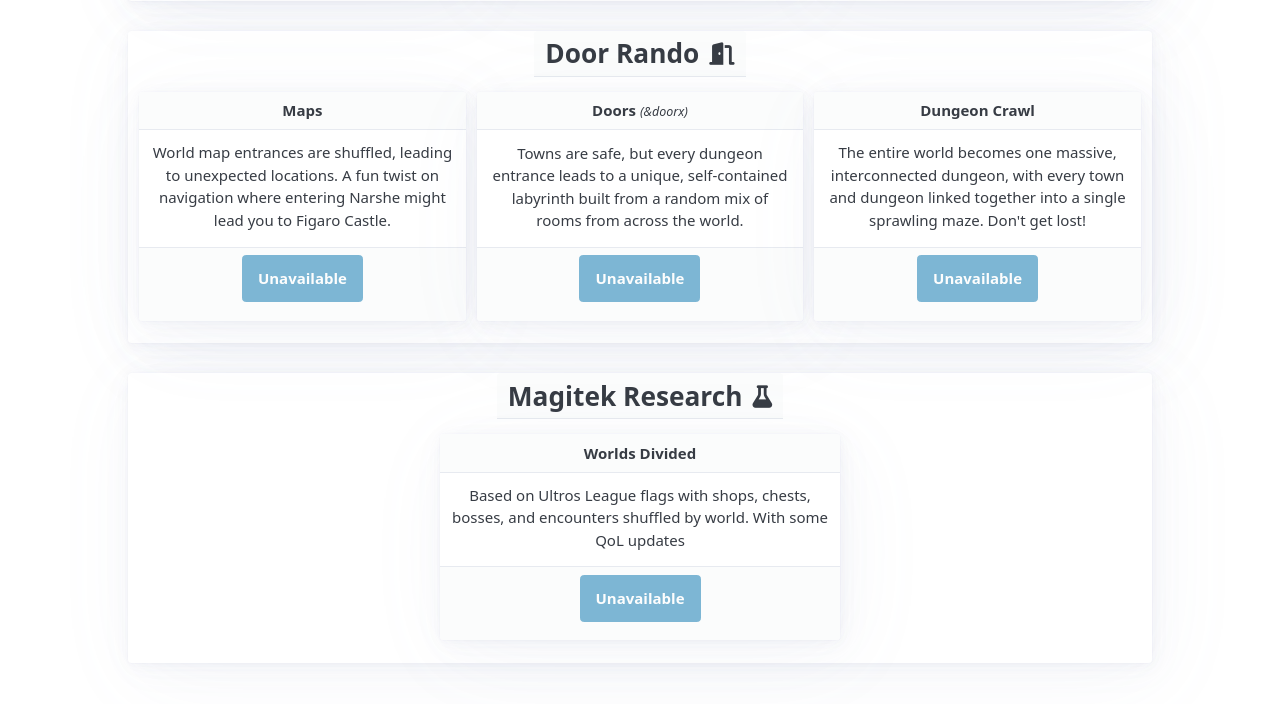
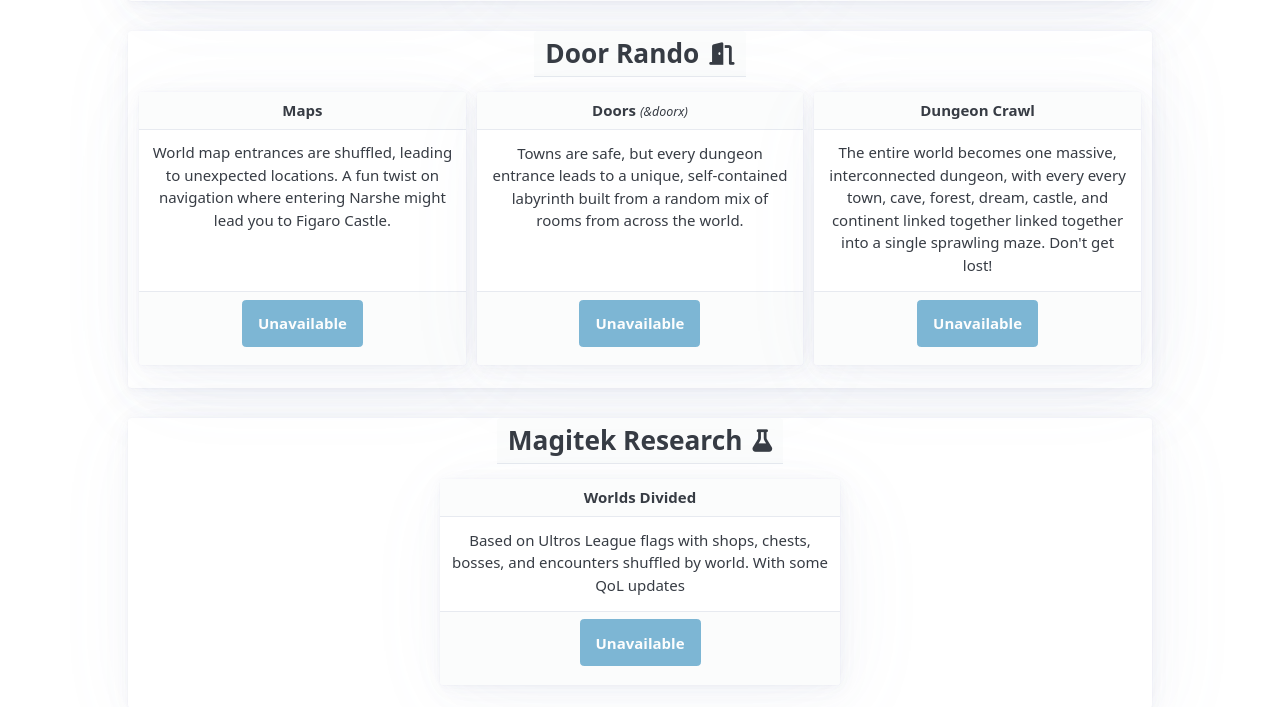
Before and after one commit to wrjones104/seedbot2000, a Django app: page /quick-roll/ in a window 1280 px wide. Shown: the part 757-1464 px from the top of the page. Before the commit the page ends 1428 px from the top, so only its background shows below. Run offline with Django 5.2, Linux system fonts and the light colour scheme; data that the repository does not hold is empty; some libraries are stand-ins or nearby versions.

Commit message:
Update Dungeon Crawl description for clarity and detail

```diff
--- a/templates/webapp/quick_roll.html
+++ b/templates/webapp/quick_roll.html
@@ -172,7 +172,7 @@
 
                 <article style="width: 280px; text-align: center;">
                     <header style="text-align: center;"><strong>Dungeon Crawl</strong></header>
-                    <p>The entire world becomes one massive, interconnected dungeon, with every town and dungeon linked together into a single sprawling maze. Don't get lost!</p>
+                    <p>The entire world becomes one massive, interconnected dungeon, with every every town, cave, forest, dream, castle, and continent linked together linked together into a single sprawling maze. Don't get lost!</p>
                     <footer>
                         {% if quick_rolls.dungeon_crawl %}
                             <button type="button" class="btn-cyan js-roll-seed-dispatcher"
```
